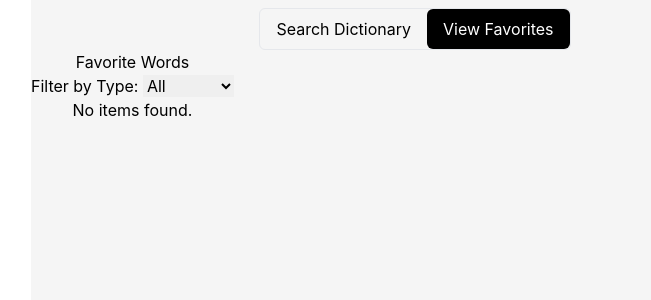
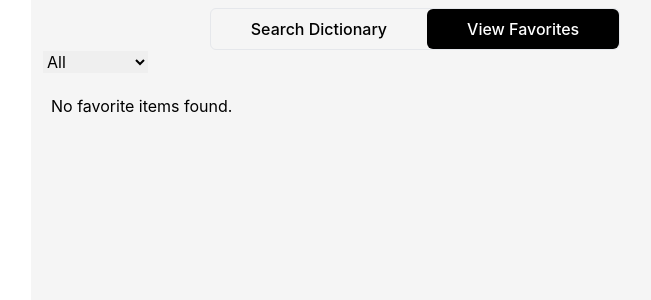
Before and after one commit to SAYEM5522/Owlbot_Dictionary-, a React (Create React App) app: page / in a window 1280 px wide. Both pictures are taken after a click on the element "View Favorites". Shown: the top 300 px of the page, without its empty margins (225-876 px from the left). Built offline with nearby package versions, Linux system fonts and the light colour scheme.

Commit message:
More filter option add

```diff
--- a/src/Component/Dictionary.js
+++ b/src/Component/Dictionary.js
@@ -13,7 +13,7 @@ const Dictionary = () => {
           data.map((item,index)=>{
             return(
              <div key={index} onClick={()=>ItemSelect(index)} className={`flex ${index===acttiveIndex?"bg-black text-white ":""} p-2 rounded-md cursor-pointer items-center`}>
-              <p className=' px-2 ' >{item.name}</p>
+              <p className=' px-8 font-medium text-md' >{item.name}</p>
              </div>
             )
           })
--- a/src/Component/SearchDictionary/SearchDictionary.js
+++ b/src/Component/SearchDictionary/SearchDictionary.js
@@ -73,15 +73,15 @@ const SearchDictionary = () => {
                 <p className=''>{error.response?.data?.message||error?.message}</p>
                 </div>
               ):(
-                <div>
+                <div className='overflow-y-auto no-scrollbar'>
                 {wordData && wordData.length > 0 ?(
                   <div>
                     {wordData.map((wordItem, index) => (
                       <div  key={index}>
                         {wordItem.meanings && (
-                          <div className='flex  flex-wrap flex-row' >
+                          <div className='flex flex-1 flex-wrap flex-row' >
                             {wordItem.meanings.map((meaning, meaningIndex) => (
-                              <div className='bg-white shadow w-[30%] rounded-md relative  items-start m-2 px-2 py-6' key={meaningIndex}>
+                              <div className='bg-white shadow w-[250px] rounded-md relative  items-start m-2 px-2 py-6' key={meaningIndex}>
                                 <h4 className='text-left'>Type:{meaning.partOfSpeech}</h4>
                                 {/* show the first 2 defination */}
                                 {meaning.definitions.slice(0, 2).map((definition, defIndex) => (
@@ -106,7 +106,7 @@ const SearchDictionary = () => {
                 )
 
                 :(
-                  <p className='text-center'>No search has been performed</p>
+                  <p className='text-center'>No search item found. Please search</p>
                 )}
                 </div>
               )
--- a/src/Component/ViewFavorites/ViewFavorites.js
+++ b/src/Component/ViewFavorites/ViewFavorites.js
@@ -19,46 +19,54 @@ const ViewFavorites = () => {
   };
 
   const filteredFavorites = favorites.filter(
-    (favorite) => !filteredType || favorite.type === filteredType
+    (favorite) => !filteredType || favorite.partOfSpeech === filteredType
   );
+  console.log(filteredFavorites)
 
   return (
-    <div>
-      <h2>Favorite Words</h2>
-
-      {/* Filter by type dropdown */}
-      <label htmlFor="typeFilter">Filter by Type: </label>
+    <div className='flex flex-col items-start'>
+      <div className='px-3'>
       <select id="typeFilter" value={filteredType} onChange={handleFilterChange}>
         <option value="">All</option>
         <option value="noun">Noun</option>
         <option value="verb">Verb</option>
         <option value="adjective">Adjective</option>
+        <option value="adverb">Adverb</option>
+        <option value="interjection">Interjection</option>
+
+
         {/* Add more options for other types as needed */}
       </select>
-
-      {/* Display favorites or "No items found" message */}
+      </div>
+      <div>
       {filteredFavorites.length > 0 ? (
-        <ul>
+        <ul className='flex flex-row flex-wrap'>
           {filteredFavorites.map((favorite, index) => (
-            <li key={index}>
-              <h3>{favorite.word}</h3>
+            <li className='w-[250px] bg-white relative shadow rounded-md px-3 py-6 m-2' key={index}>
+              <h3 className='text-left capitalize'>Word: {favorite.word}</h3>
               {
                 favorite?.definition?.map((item,i)=>(
                   <div key={i}>
-                    <p>Definition: {item.definition}</p>
-                    <p>Example: {item.example}</p>
+                    <p className='text-left'>Definition: {item.definition}</p>
+                    {
+                      item.example&&
+                    <p className='text-left'>Example: {item.example}</p>
+
+                    }
                   </div>
                 ))
               }
-              <button onClick={() => handleRemoveFavorite(favorite?.word,favorite?.partOfSpeech)}>
-                Remove from Favorites
+              <button className='absolute top-1 right-1 bg-black text-white p-1 rounded-md hover:scale-[1.01]' onClick={() => handleRemoveFavorite(favorite?.word,favorite?.partOfSpeech)}>
+                Remove
               </button>
             </li>
           ))}
         </ul>
       ) : (
-        <p>No items found.</p>
+        <p className='p-5'>No favorite items found.</p>
       )}
+      </div>
+
     </div>
   );
 };
```
